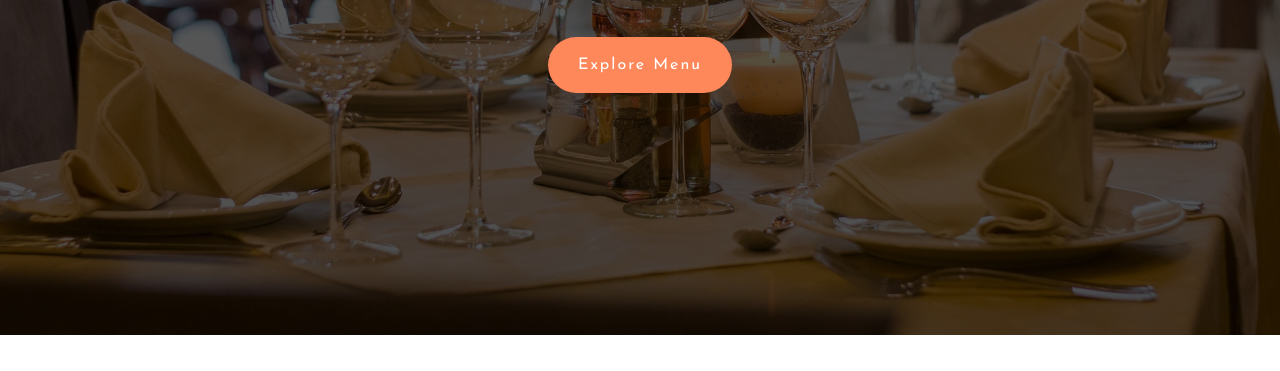
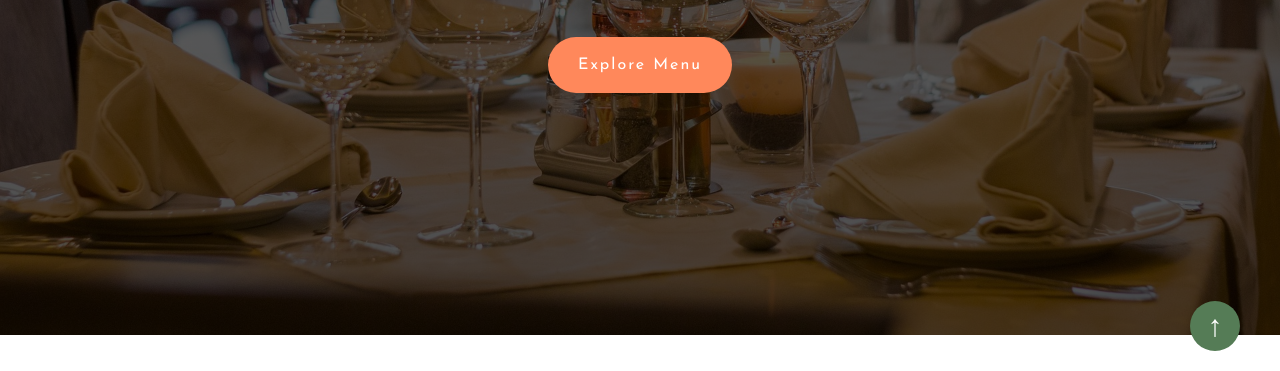
Before and after one commit to codeme254/foodly-code-along, a website built with Vite: page index.html in a window 1280 px wide. Shown: the part 429-800 px from the top of the page. Built offline with nearby package versions, Linux system fonts and the light colour scheme; files whose address does not match are found by name.

Commit message:
implement scroll to top button

```diff
--- a/index.html
+++ b/index.html
@@ -17,7 +17,7 @@
   </head>
   <body>
     <!-- header -->
-    <header class="header">
+    <header class="header" id="header">
       <h1 class="logo-text">foodly</h1>
       <nav class="header-nav">
         <ol class="header-nav-list">
@@ -40,7 +40,7 @@
       </nav>
     </header>
     <!-- end of header -->
-
+    <a href="#header" class="scroll-to-top">&uarr;</a>
     <!-- hero -->
     <section class="hero-section" id="home">
       <div class="textbox">
--- a/style.css
+++ b/style.css
@@ -89,6 +89,28 @@ body {
   color: var(--color-primary);
 }
 /* end of header stylings */
+
+/* scroll to top button */
+.scroll-to-top {
+  text-decoration: none;
+  background-color: var(--color-secondary);
+  --size: 5rem;
+  display: block;
+  width: var(--size);
+  height: var(--size);
+  color: var(--color-white);
+  display: flex;
+  justify-content: center;
+  align-items: center;
+  font-size: 3rem;
+  border-radius: 50%;
+
+  position: fixed;
+  bottom: 2rem;
+  right: 4rem;
+  z-index: 1000000000000;
+}
+/* end of scroll to top button */
 
 /* hero section stylings */
 .hero-section {
```
